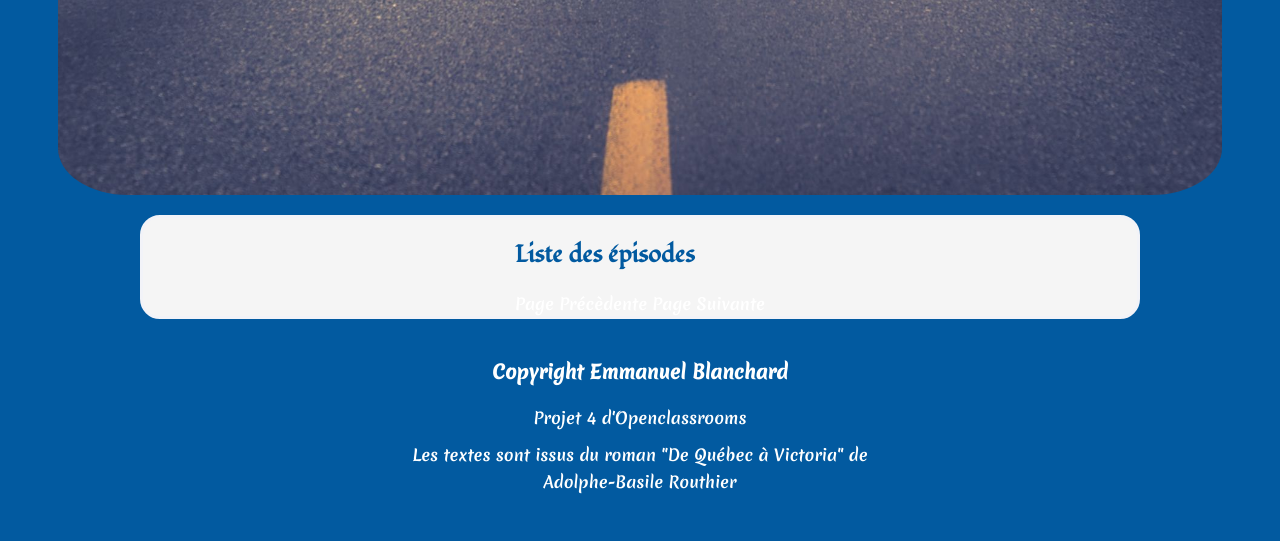
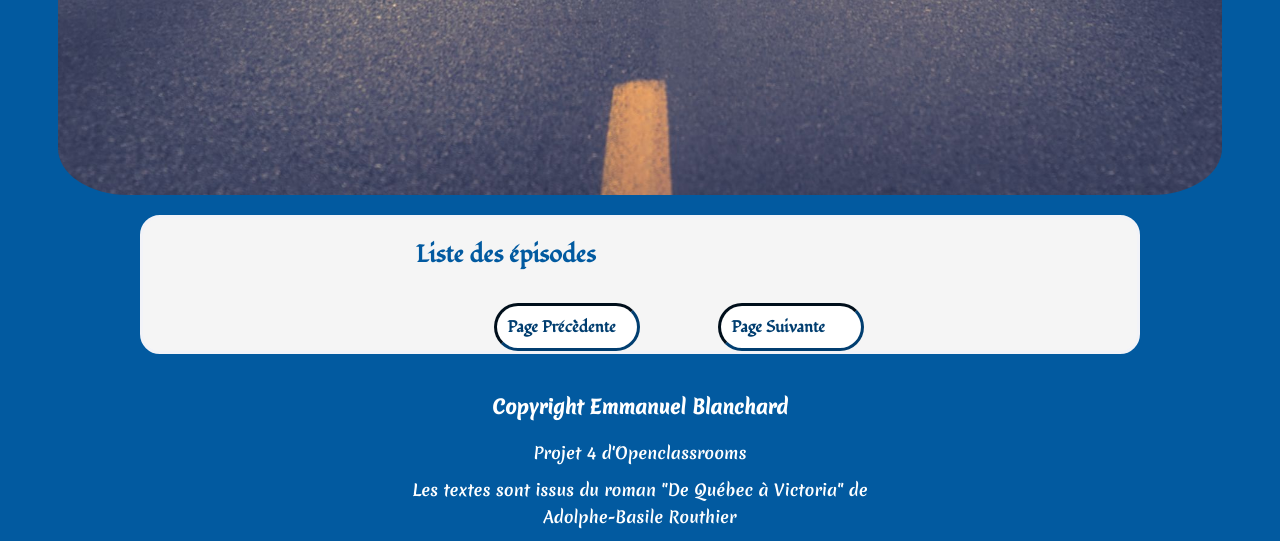
Before and after one commit to EmmanuelBlanchard/OpenClassroomsProject4, a PHP site: template templates/frontoffice/listofposts.html.php in a window 1280 px wide. Shown: the part 704-1245 px from the top of the page. Before the commit the page ends 1198 px from the top, so only its background shows below. Run offline with PHP 8.4, Linux system fonts and the light colour scheme; the template is opened without the code that fills it, so the values that code supplies are empty.

Commit message:
ajout de regles css pour les classes linkPreviousPage et linkNextPage et refait les liens <a> pour page precedente et page suivante

```diff
--- a/public/css/style.css
+++ b/public/css/style.css
@@ -245,11 +245,12 @@
 .linkToTheReportOfThePostComment {
     margin-left: 72.5%;
 }
-
 .divLinkPage {
     display: flex;
 }
-
+.linkPreviousPage, .linkNextPage {
+    width: 14rem;
+}
 .linkPreviousPost, .linkNextPost, .linkPreviousPage, .linkNextPage {
     display: inline-flex;
     text-align: center;
--- a/templates/frontoffice/listofposts.html.php
+++ b/templates/frontoffice/listofposts.html.php
@@ -16,6 +16,6 @@
 <?php endforeach; ?>
 
 <div class="divLinkPage">
-    <a href="index.php?action=listOfPosts&page=<?=$data['previouspage']?>" class="linkPreviousPage">Page Précèdente</a>
-    <a href="index.php?action=listOfPosts&page=<?=$data['nextpage']?>" class="linkNextPage">Page Suivante</a>
+    <a href="index.php?action=listOfPosts&page=<?=$data['previouspage']?>" class="linkPreviousPage">Page Précèdente</a>
+    <a href="index.php?action=listOfPosts&page=<?=$data['nextpage']?>" class="linkNextPage">Page Suivante</a>
 </div>
```
Also changed, not shown: 1 other file.
